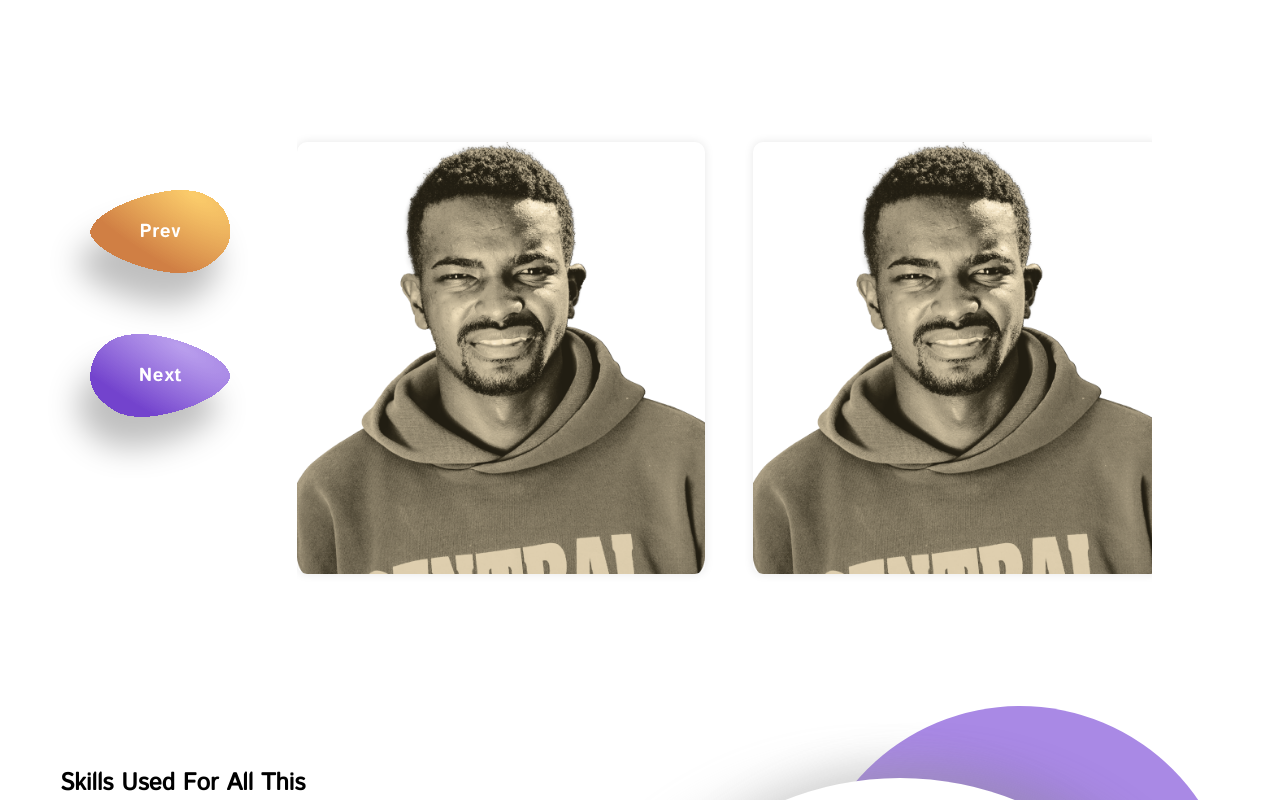
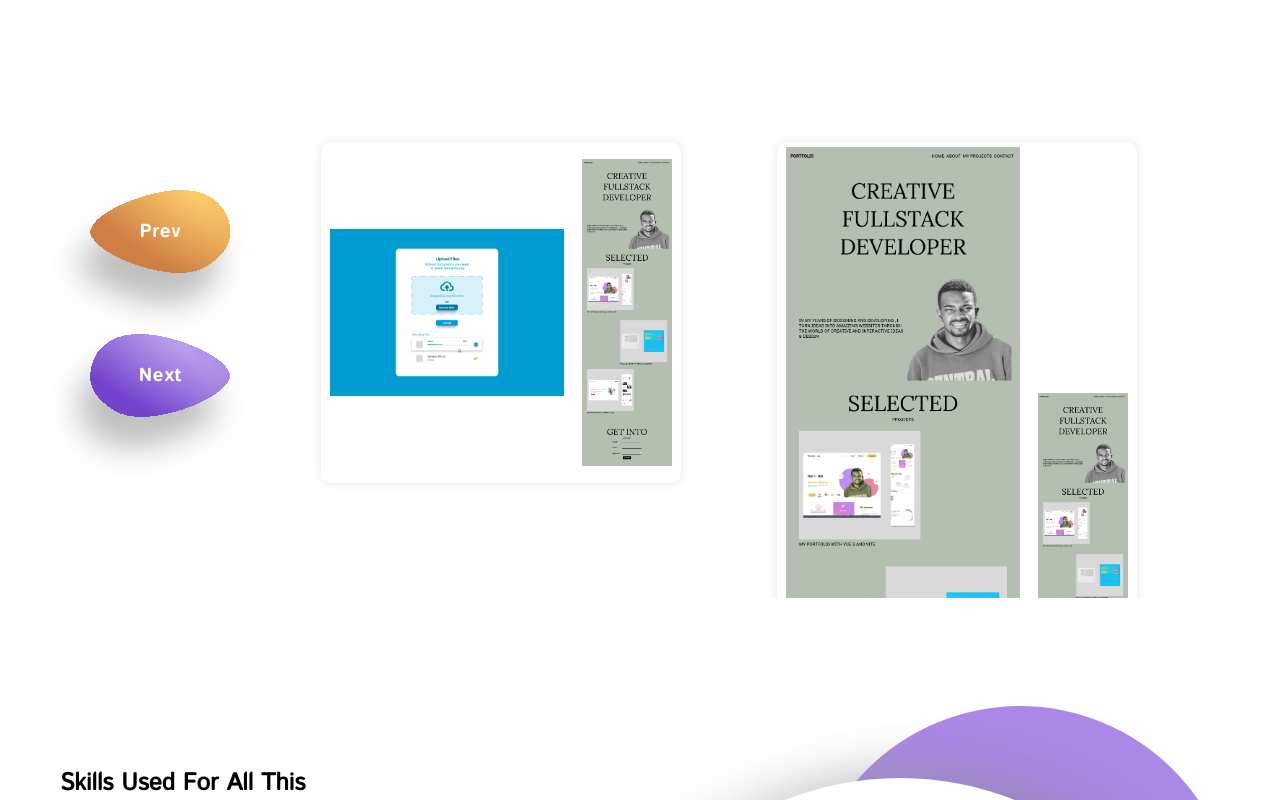
Before and after one commit to principalkelvo/kelvinnjoroowino, a Vue app: page / in a window 1280 px wide. Shown: the part 3320-4120 px from the top of the page. Built offline with nearby package versions, Linux system fonts and the light colour scheme; what vue-testimonials would draw is missing.

Commit message:
adds projects images

```diff
--- a/src/components/myWork.vue
+++ b/src/components/myWork.vue
@@ -23,7 +23,14 @@
 
                         <div v-for="project in projects">
                             <div class="card">
-                                <img :src="getImgUrl(project.image)" v-bind:alt="project.name">
+                                <div class="images">
+                                    <div class="imageHero">
+                                        <img :src="getImgUrl(project.image)" v-bind:alt="project.name">
+                                    </div>
+                                    <div class="imageFull">
+                                        <img :src="getImgUrl(project.image1)" v-bind:alt="project.name">
+                                    </div>
+                                </div>
                                 <div class="buttons">
                                     <button>View Design</button>
                                     <button class="no-fill">View Demo</button>
@@ -57,15 +64,18 @@ export default {
             projects: [
                 {
                     name: "project",
-                    image: 'dp',
+                    image: 'Anonymously_send_images_and_files_upload_download_big_files',
+                    image1: 'full-minimalist-Portfolio-project-design-source-code-free',
                 },
                 {
                     name: "project1",
-                    image: 'dp',
+                    image: 'full-minimalist-Portfolio-project-design-source-code-free',
+                    image1: 'full-minimalist-Portfolio-project-design-source-code-free',
                 },
                 {
                     name: "project2",
-                    image: 'dp',
+                    image: 'Hack_interview_simple_design_navbar_hero_landing_page',
+                    image1: 'full-minimalist-Portfolio-project-design-source-code-free',
 
                 }
             ]
@@ -84,7 +94,7 @@ export default {
 
         },
         getImgUrl(project) {
-            return new URL(`../assets/profilePic/${project}.png`, import.meta.url).href
+            return new URL(`../assets/myDesigns/${project}.png`, import.meta.url).href
         }
     }
 }
@@ -186,11 +196,30 @@ export default {
     background-color: #f4f4f4;
 }
 
-.columns .cards .card img {
-    width: 100%;
+.columns .cards .card .images {
+    display: flex;
+    align-items: center;
+    justify-content: space-around;
+}
+
+.columns .cards .card .images .imageHero {
+    width: 65%;
     height: 100%;
-    object-fit: cover;
-    position: absolute;
+    /* position: absolute; */
+
+}
+
+.columns .cards .card .images .imageFull {
+    width: 25%;
+    height: 100%;
+    padding: .5rem 0;
+    /* position: absolute; */
+
+}
+
+.columns .cards .card .images {
+
+    /* position: absolute; */
     transform: rotateY(0);
     transition: all 0.5s ease-in-out 0s;
     background-color: #fff;
@@ -199,7 +228,13 @@ export default {
     /* padding: 1rem; */
 }
 
-.columns .cards .card:hover img {
+.columns .cards .card .images img {
+    width: 100%;
+    height: 100%;
+    object-fit: contain;
+}
+
+.columns .cards .card:hover .images {
     transform: rotateY(-90deg);
 
 }
```
